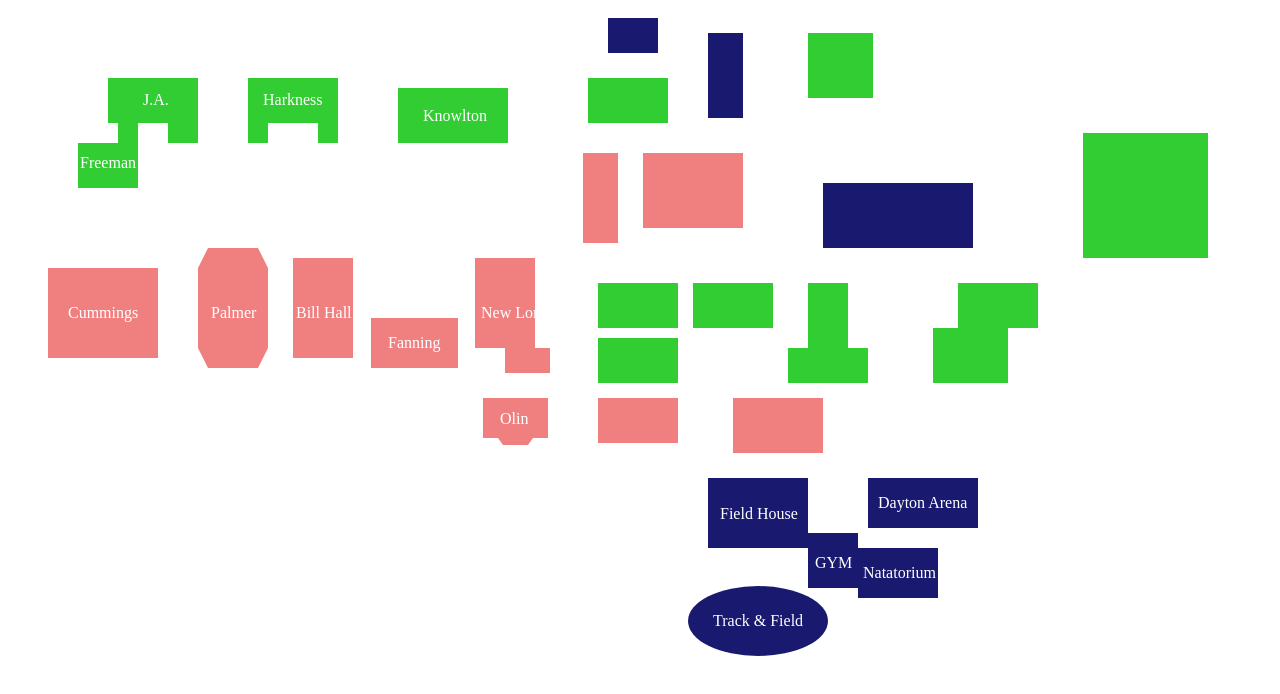
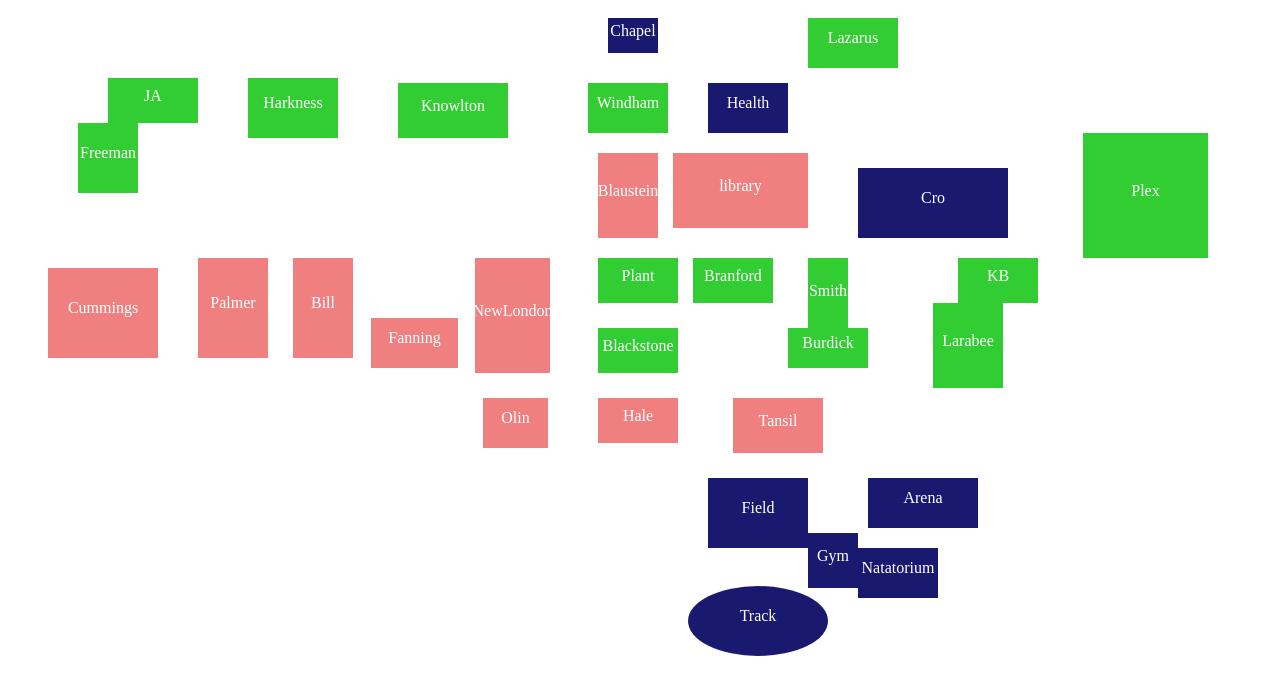
Before and after one commit to brionmb/ConnCollInteractiveMap, a plain HTML site: page D3 STUFF/MapTest.html in a window 1280 px wide. Drawn offline with nearby package versions, Linux system fonts and the light colour scheme.

Commit message:
Reposition the buildings, and label them

```diff
--- a/D3 STUFF/MapTest.html
+++ b/D3 STUFF/MapTest.html
@@ -3,8 +3,7 @@
     <head>
         <meta charset="utf-8">
         <title>D3 Test</title>
-        <script type="text/javascript" src="d3/d3.js"></script>
-       <!-- <img src="http://www.conncoll.edu/CAT/sym2014/images/campus_map.jpg" alt="conn pic" style="style="width:304px;height:228px;""> -->
+        <script src="https://cdnjs.cloudflare.com/ajax/libs/d3/3.5.6/d3.min.js" charset="utf-8"></script>
         <style type="text/css">
 
         .dorm{
@@ -17,107 +16,119 @@
           fill: MidnightBlue;
         }
 
-
     </style>
 
         <div class="campus">
         <svg width="1200" height="650">
 
-
-
-
-
           <g class="dorm">
             <!-- Plant -->
-  			<rect x="590" y="275" width="80" height="45"/>
+           <rect id="Plant" x="590" y="250" width="80" height="45"/>
            <!--Branford -->
-  			<rect x="685" y="275" width="80" height="45"/>
+           <rect id="Branford" x="685" y="250" width="80" height="45"/>
            <!--Smith-->
-  			<rect x="800" y="275" width="40" height="80"/>
+           <rect id="Smith" x="800" y="250" width="40" height="75"/>
            <!--Burdick-->
-  			<rect x="780" y="340" width="80" height="35"/>
+           <rect id="Burdick" x="780" y="320" width="80" height="40"/>
            <!--BlackStone -->
-  			<rect x="590" y="330" width ="80" height="45"/>
+           <rect id="Blackstone" x="590" y="320" width ="80" height="45"/>
            <!--KB-->
- 		    <rect x="950" y="275" width="80" height="45"/>
+           <rect id="KB" x="950" y="250" width="80" height="45"/>
            <!-- Larabee -->
-  			<rect x="925" y="320" width="75" height="55"/>
+           <rect id="Larabee" x="925" y="295" width="70" height="85"/>
            <!--Windham-->
-   			<rect x="580" y="70" width="80" height="45"/>
+           <rect id="Windham" x="580" y="75" width="80" height="50"/>
            <!--Lazarus-->
-   		    <Rect x="800" y="25" width="65" height="65"/>
+           <rect id="Lazarus" x="800" y="10" width="90" height="50"/>
            <!--PLEX-->
-		    <rect x="1075" y="125" width="125" height="125"/>
+           <rect id="Plex" x="1075" y="125" width="125" height="125"/>
            <!--JA-->
-            <polyline points = "100 70, 190 70, 190 135, 160 135, 160 115, 100 115" />
+           <rect id="JA" x="100" y="70" width="90" height="45" />
            <!--FreeMan-->
-            <polyline points = "110 115, 130 115, 130 180, 70 180, 70 135, 110 135" />
+           <rect id="Freeman" x="70" y="115" width="60" height="70" />
            <!--Harkness-->
-            <polyline points = "240 70, 330 70, 330 135, 310 135, 310 115, 260 115, 260 135, 240 135" />
+           <rect id="Harkness" x="240" y="70" width="90" height="60" />
            <!--Knowlton-->
-            <polyline points = "390 80, 500 80, 500 135, 390 135" />
+           <rect id="Knowlton" x="390" y="75" width="110" height="55" />
           </g>
+
           <g class="academicBuilding">
             <!--Hale-->
-  			<rect x="590" y="390" width="80" height="45"/>
+            <rect id="Hale" x="590" y="390" width="80" height="45"/>
             <!--Tansil-->
-  			<rect x="725" y="390" width="90" height="55"/>
+            <rect id="Tansil" x="725" y="390" width="90" height="55"/>
             <!--Library-->
-  			<rect x="635" y="145" width="100" height="75"/>
+            <rect id="library" x="665" y="145" width="135" height="75"/>
             <!--Blaustein-->
-  			<rect x="575" y="145" width="35" height="90"/>
+            <rect id="Blaustein" x="590" y="145" width="60" height="85"/>
             <!--Cummings-->
-            <polyline points = "40 260, 150 260, 150 350, 40 350" />
+            <rect id="Cummings" x="40" y="260" width="110" height="90"/>
             <!--Palmer-->
-            <polyline points = "190 260, 200 240, 250 240, 260 260, 260 340, 250 360, 200 360, 190 340" />
+            <rect id="Palmer" x="190" y="250" width="70" height="100"/>
             <!--Bill Hall-->
-            <polyline points = "285 250, 345 250, 345 350, 285 350" />
+            <rect id="Bill" x="285" y="250" width="60" height="100"/>
             <!--Fanning-->
-            <polyline points = "363 310, 450 310, 450 360, 363 360" />
+            <rect id="Fanning" x="363" y="310" width="87" height="50"/>
             <!--New London-->
-            <polyline points = "467 250, 527 250, 527 340, 542 340, 542 365, 497 365, 497 340, 467 340" />
+            <rect id="NewLondon" x="467" y="250" width="75" height="115" />
             <!--Olin-->
-            <polyline points = "475 390, 540 390, 540 430, 525 430, 520 437, 495 437, 490 430, 475 430" />
+            <rect id="Olin" x="475" y="390" width="65" height="50" />
           </g>
+
           <g class="activities">
-            <!--Harkness Chappel-->
- 			<rect x="600" y="10" width="50" height="35"/>
+            <!--Harkness Chapel-->
+            <rect id="Chapel" x="600" y="10" width="50" height="35"/>
             <!--Cro-->
- 			<rect x="815" y="175" width="150" height="65"/>
-   			<!--Health Center/Real-->
-  			<rect x="700" y="25" width="35" height="85"/>
+            <rect id="Cro" x="850" y="160" width="150" height="70"/>
+            <!--Health Center-->
+            <rect id="Health" x="700" y="75" width="80" height="50"/>
             <!--Field House-->
-            <polyline points = "700 470, 800 470, 800 540, 700 540" />
+            <rect id="Field" x="700" y="470" width="100" height="70"/>
             <!--Dayton Arena-->
-            <polyline points = "860 470, 970 470, 970 520, 860 520" />
+            <rect id="Arena" x="860" y="470" width="110" height="50"/>
             <!--Gym-->
-            <polyline points = "800 525, 850 525, 850 580, 800 580" />
+            <rect id="Gym" x="800" y="525" width="50" height="55"/>
             <!--Natatorium-->
-            <polyline points = "850 540, 930 540, 930 590, 850 590" />
+            <rect id="Natatorium" x="850" y="540" width="80" height="50"/>
             <!--Track-->
-            <ellipse cx="750" cy="613" rx="70" ry="35" />
+            <ellipse id="Track" cx="750" cy="613" rx="70" ry="35" />
           </g>
-          <text x= "135" y= "97" fill = "white">J.A.</text>
-          <text x= "72" y= "160" fill = "white">Freeman</text>
-          <text x= "255" y= "97" fill = "white">Harkness</text>
-          <text x= "415" y= "113" fill = "white">Knowlton</text>
-          <text x= "60" y= "310" fill = "white">Cummings</text>
-          <text x= "203" y= "310" fill = "white">Palmer</text>
-          <text x= "288" y= "310" fill = "white">Bill Hall</text>
-          <text x= "380" y= "340" fill = "white">Fanning</text>
-          <text x= "473" y= "310" fill = "white">New London</text>
-          <text x= "492" y= "416" fill = "white">Olin</text>
-          <text x= "712" y= "511" fill = "white">Field House</text>
-          <text x= "870" y= "500" fill = "white">Dayton Arena</text>
-          <text x= "807" y= "560" fill = "white">GYM</text>
-          <text x= "855" y= "570" fill = "white">Natatorium</text>
-          <text x= "705" y= "618" fill = "white">Track & Field</text>
-
+      </svg>
 
     </head>
     <body>
     <script type="text/javascript" src="student.js"></script>
       <script type="text/javascript">
+      var allBuilding = d3.selectAll("rect, ellipse")[0];
+      console.log(allBuilding);
+      var svg = d3.select("svg");
+
+      for (var i = 0; i < allBuilding.length; ++i) {
+
+        var building = d3.select(allBuilding[i]);
+        console.log(building);
+
+        var text = svg.append("text")
+              .attr("text-anchor", "middle")
+              .attr("fill", "white")
+              .text(function(){
+                return (building.attr("id"));
+              });
+
+        if (allBuilding[i].localName == "rect") {
+
+          var midX = parseInt(building.attr("x")) + parseInt(building.attr("width")) / 2;
+          var midY = parseInt(building.attr("y")) + parseInt(building.attr("height")) / 2;
+
+          text.attr("x", midX)
+              .attr("y", midY);
+
+        } else {
+          text.attr("x", building.attr("cx"))
+              .attr("y", building.attr("cy"));
+        }
+      }
+
       console.log("HELOO");
       var classes=[["Class101","one","three"],"two","three","four","five","six","seven"];
       var stu1=new Student(classes, "harkness", "yes", "JA");
```
Lines whose indentation alone changed are shown as unchanged.
